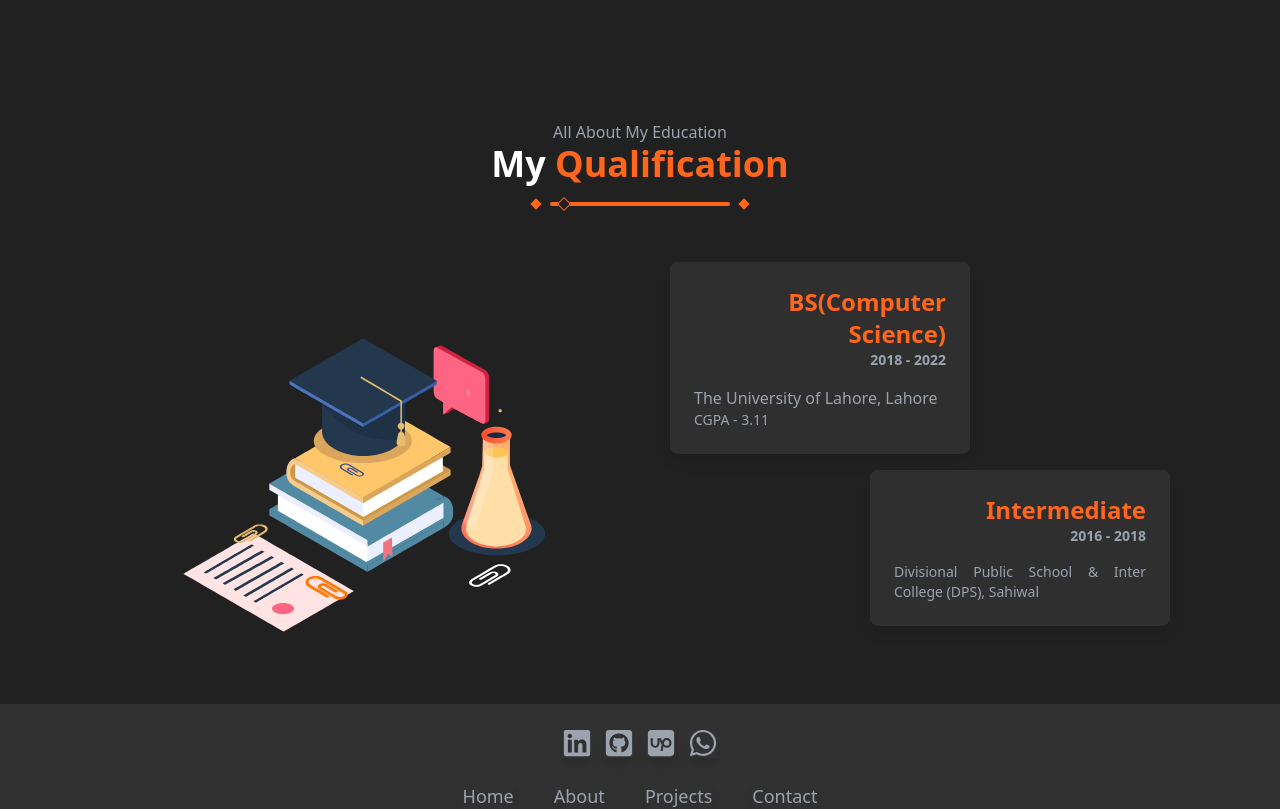
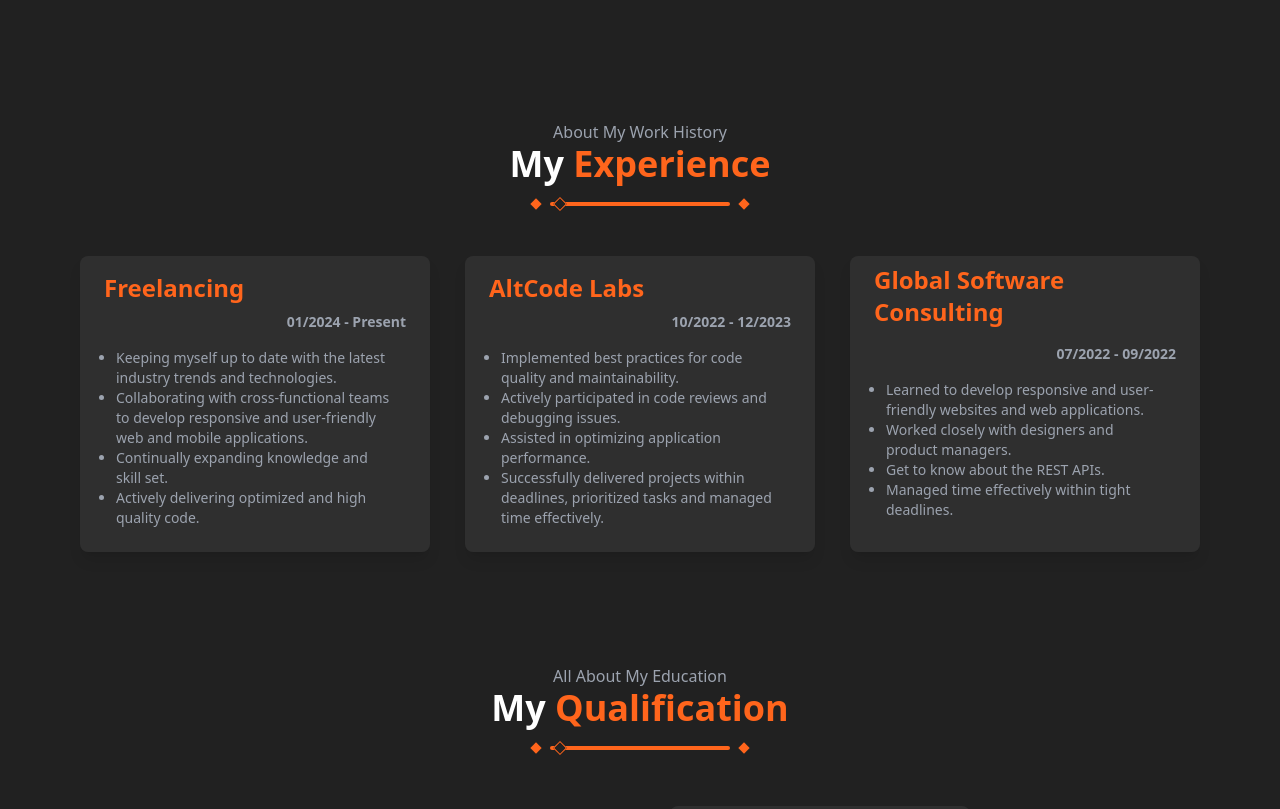
Before and after one commit to zunairaasif/My-Portfolio, a React (Create React App) app: page /about in a window 1280 px wide. Shown: the part 1460-2269 px from the top of the page. Built offline with nearby package versions, Linux system fonts and the light colour scheme.

Commit message:
experience component created

```diff
--- a/src/components/layouts/Experience/index.jsx
+++ b/src/components/layouts/Experience/index.jsx
@@ -0,0 +1,95 @@
+import React, { useState, useEffect } from "react";
+import { motion, useAnimation } from "framer-motion";
+import { useInView } from "react-intersection-observer";
+
+import "./style.css";
+import BottomLine from "../../common/BottomLine";
+import { headingAnimation } from "../../animations";
+
+const Experience = () => {
+  const animation = useAnimation();
+  const [viewDiv, setViewDiv] = useState(false);
+  const [ref, inView] = useInView({ threshold: 0.3, triggerOnce: true });
+
+  useEffect(() => {
+    if (inView) {
+      setViewDiv(true);
+    } else {
+      setViewDiv(false);
+    }
+  }, [inView, animation]);
+
+  const exp = [
+    {
+      id: 1,
+      title: "Freelancing",
+      year: "01/2024 - Present",
+      p1: "Keeping myself up to date with the latest industry trends and technologies.",
+      p2: "Collaborating with cross-functional teams to develop responsive and user-friendly web and mobile applications.",
+      p3: "Continually expanding knowledge and skill set.",
+      p4: "Actively delivering optimized and high quality code.",
+    },
+    {
+      id: 2,
+      title: "AltCode Labs",
+      year: "10/2022 - 12/2023",
+      p1: "Implemented best practices for code quality and maintainability.",
+      p2: "Actively participated in code reviews and debugging issues.",
+      p3: "Assisted in optimizing application performance.",
+      p4: "Successfully delivered projects within deadlines, prioritized tasks and managed time effectively.",
+    },
+    {
+      id: 3,
+      title: "Global Software Consulting",
+      year: "07/2022 - 09/2022",
+      p1: "Learned to develop responsive and user-friendly websites and web applications.",
+      p2: "Worked closely with designers and product managers.",
+      p3: "Get to know about the REST APIs.",
+      p4: "Managed time effectively within tight deadlines.",
+    },
+  ];
+
+  return (
+    <div>
+      <motion.div
+        ref={ref}
+        className="mb-12"
+        initial="hidden"
+        animate={viewDiv && "visible"}
+        variants={headingAnimation}
+      >
+        <h3 className="text-center text-neutral">About My Work History</h3>
+        <h1 className="text-4xl font-semibold text-center">
+          My <span className="text-primary">Experience</span>
+        </h1>
+        <BottomLine />
+      </motion.div>
+
+      <div className="flex justify-between">
+        {exp.map((item) => (
+          <div className="p-6 bg-[#313131] bg-opacity-90 backdrop-blur-lg rounded-lg shadow-lg inline-block w-[350px] hover:shadow-primary duration-300 cursor-pointer">
+            <h3 className="text-2xl font-semibold text-primary animate-bounce">
+              {item.title}
+            </h3>
+            <div className="text-right mb-4">
+              <p className="text-sm text-neutral font-semibold">{item.year}</p>
+            </div>
+
+            <div className="px-3">
+              {item.p1 || item.p2 || item.p3 || item.p4 ? (
+                <ul className="list-disc">
+                  <li className="text-sm text-neutral">{item.p1}</li>
+                  <li className="text-sm text-neutral">{item.p2}</li>
+                  <li className="text-sm text-neutral">{item.p3}</li>
+                  <li className="text-sm text-neutral">{item.p4}</li>
+                </ul>
+              ) : null}
+            </div>
+          </div>
+        ))}
+      </div>
+    </div>
+  );
+};
+
+export default Experience;
--- /dev/null
+++ b/src/components/layouts/Experience/style.css
@@ -0,0 +1,10 @@
+.exp-item:not(:last-child)::after {
+  content: "";
+  position: absolute;
+  top: 0;
+  right: 0;
+  width: 2px; /* Adjust the width of the bar */
+  height: 100%; /* Adjust the height of the bar */
+  background-color: black; /* Adjust the color of the bar */
+  margin-left: 10px; /* Adjust spacing as needed */
+}
--- a/src/pages/About.jsx
+++ b/src/pages/About.jsx
@@ -7,6 +7,7 @@
 import Skills from "../components/layouts/Skills";
 import Education from "../components/layouts/Education";
 import BottomLine from "../components/common/BottomLine";
+import Experience from "../components/layouts/Experience";
 import PrimaryBtn from "../components/buttons/PrimaryButton";
 import { contactInfoAnimation, animateUp } from "../components/animations";
 
@@ -193,6 +194,9 @@
       {/* My Skills */}
       <Skills />
 
+      {/* My Experience */}
+      <Experience />
+
       {/* My Education */}
       <Education />
     </div>
--- a/src/pages/Contact.jsx
+++ b/src/pages/Contact.jsx
@@ -101,7 +101,7 @@
           <h2 className="text-2xl font-medium">Contact Info</h2>
 
           {contact.map((item) => (
-            <div className="flex items-center my-6">
+            <div key={item.id} className="flex items-center my-6">
               <p className="text-xl mr-6 hover:text-primary cursor-pointer duration-300">
                 {item.icon}
               </p>
```
